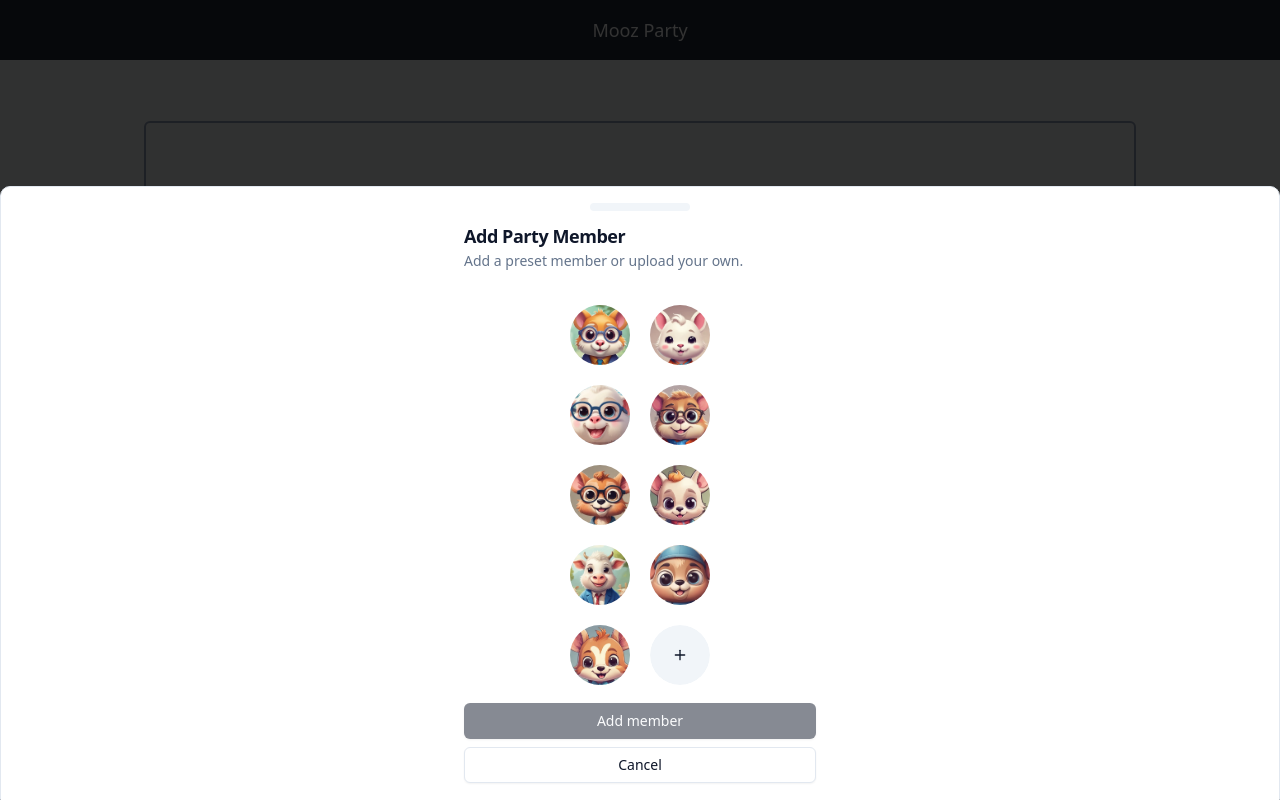
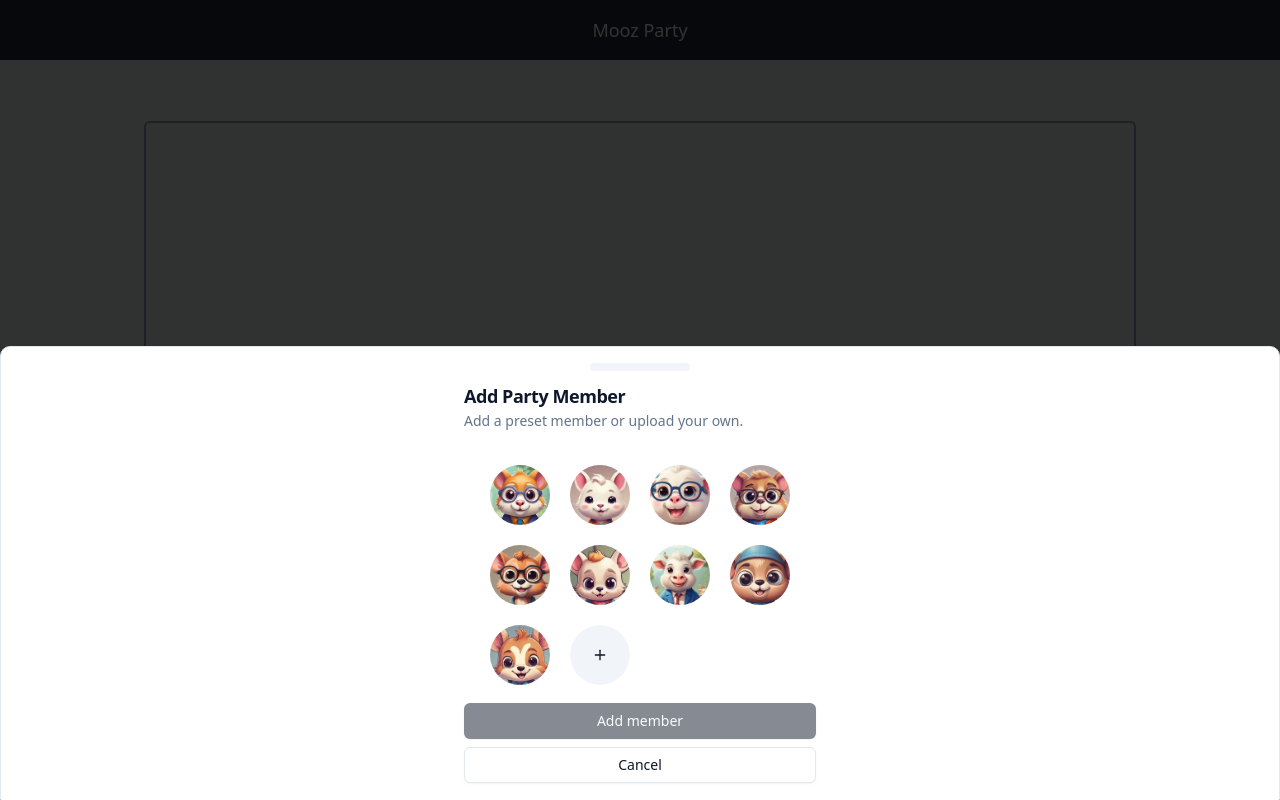
Before and after one commit to robdonn/mooz.party, a React app: page / in a window 1280 px wide. Both pictures are taken after a click on the button 639 px from the left and 752 px from the top of the page. Built offline with nearby package versions, Linux system fonts and the light colour scheme.

Commit message:
custom members select

```diff
--- a/src/components/AddMember.tsx
+++ b/src/components/AddMember.tsx
@@ -13,23 +13,33 @@ import { usePartyMembers } from '../hooks/usePartyMembers';
 
 import { avatars } from '../data/avatars';
 import { Avatar, AvatarFallback, AvatarImage } from './ui/avatar';
-import { PresetMember } from '../types/Member';
+import { CustomMember, MemberEntry } from '../types/Member';
 import { Tooltip, TooltipContent, TooltipTrigger } from './ui/tooltip';
 import { useRules } from '../hooks/useRules';
+import { readCustomMembers } from '../data/db';
 
 export const AddMember: React.FC<{ uploadCallback: () => void }> = ({
   uploadCallback,
 }) => {
   const { partyMembers, addMember } = usePartyMembers();
+  const [customMembers, setCustomMembers] = React.useState<CustomMember[]>([]);
   const [open, setOpen] = React.useState(false);
-  const [selectedMember, setSelectedMember] = React.useState<
-    PresetMember['id'][]
-  >([]);
+  const [selectedMember, setSelectedMember] = React.useState<MemberEntry[]>([]);
 
   const [showTooltip, setShowTooltip] = React.useState(false);
   const showTooltipDelay = React.useRef<NodeJS.Timeout | null>(null);
 
   const { allowCustomMembers } = useRules();
+
+  React.useEffect(() => {
+    if (allowCustomMembers) {
+      readCustomMembers().then((members) => {
+        setCustomMembers(
+          members.map((member) => ({ ...member, type: 'custom' }))
+        );
+      });
+    }
+  }, []);
 
   React.useEffect(() => {
     if (showTooltipDelay.current) clearTimeout(showTooltipDelay.current);
@@ -51,7 +61,7 @@ export const AddMember: React.FC<{ uploadCallback: () => void }> = ({
 
   const handleSubmit = () => {
     if (selectedMember.length) {
-      addMember(selectedMember.map((id) => ({ id, type: 'preset' })));
+      addMember(selectedMember.map(({ id, type }) => ({ id, type })));
 
       setOpen(false);
       setSelectedMember([]);
@@ -92,9 +102,12 @@ export const AddMember: React.FC<{ uploadCallback: () => void }> = ({
               </DrawerDescription>
             </DrawerHeader>
             <div className="p-4 pb-0 flex justify-center">
-              <ul className="grid grid-cols-2 gap-4">
-                {avatars.map(({ avatar, id, name }) => {
-                  const currentSelected = selectedMember.includes(id);
+              <ul className="grid grid-cols-4 gap-4">
+                {[...avatars, ...customMembers].map(
+                  ({ avatar, id, name, type }) => {
+                    const currentSelected = selectedMember.find(
+                      (selected) => selected.id === id
+                    );
                     const alreadySelected = partyMembers.find(
                       (partyMember) => partyMember.id === id
                     );
@@ -107,14 +120,14 @@ export const AddMember: React.FC<{ uploadCallback: () => void }> = ({
                           onClick={() =>
                             setSelectedMember((selected) => {
                               if (currentSelected) {
-                              return selected.filter((s) => s !== id);
+                                return selected.filter((s) => s.id !== id);
                               }
 
                               if (totalSelected >= 3) {
                                 return selected;
                               }
 
-                            return [...selected, id];
+                              return [...selected, { id, type }];
                             })
                           }
                           className="h-16 w-16 rounded-full"
@@ -136,7 +149,8 @@ export const AddMember: React.FC<{ uploadCallback: () => void }> = ({
                         </Button>
                       </li>
                     );
-                })}
+                  }
+                )}
                 {allowCustomMembers && (
                   <li className="flex items-center gap-4">
                     <Button
--- a/src/components/Donate.tsx
+++ b/src/components/Donate.tsx
@@ -36,7 +36,7 @@ export const Donate = () => {
           <div className="flex flex-col items-center space-x-2 gap-4">
             <Button asChild type="button" variant="default">
               <a href="https://ko-fi.com/robdonn" target="_blank">
-                <Coffee /> Support the app
+                Support the app
               </a>
             </Button>
           </div>
```
Lines whose indentation alone changed are shown as unchanged.
